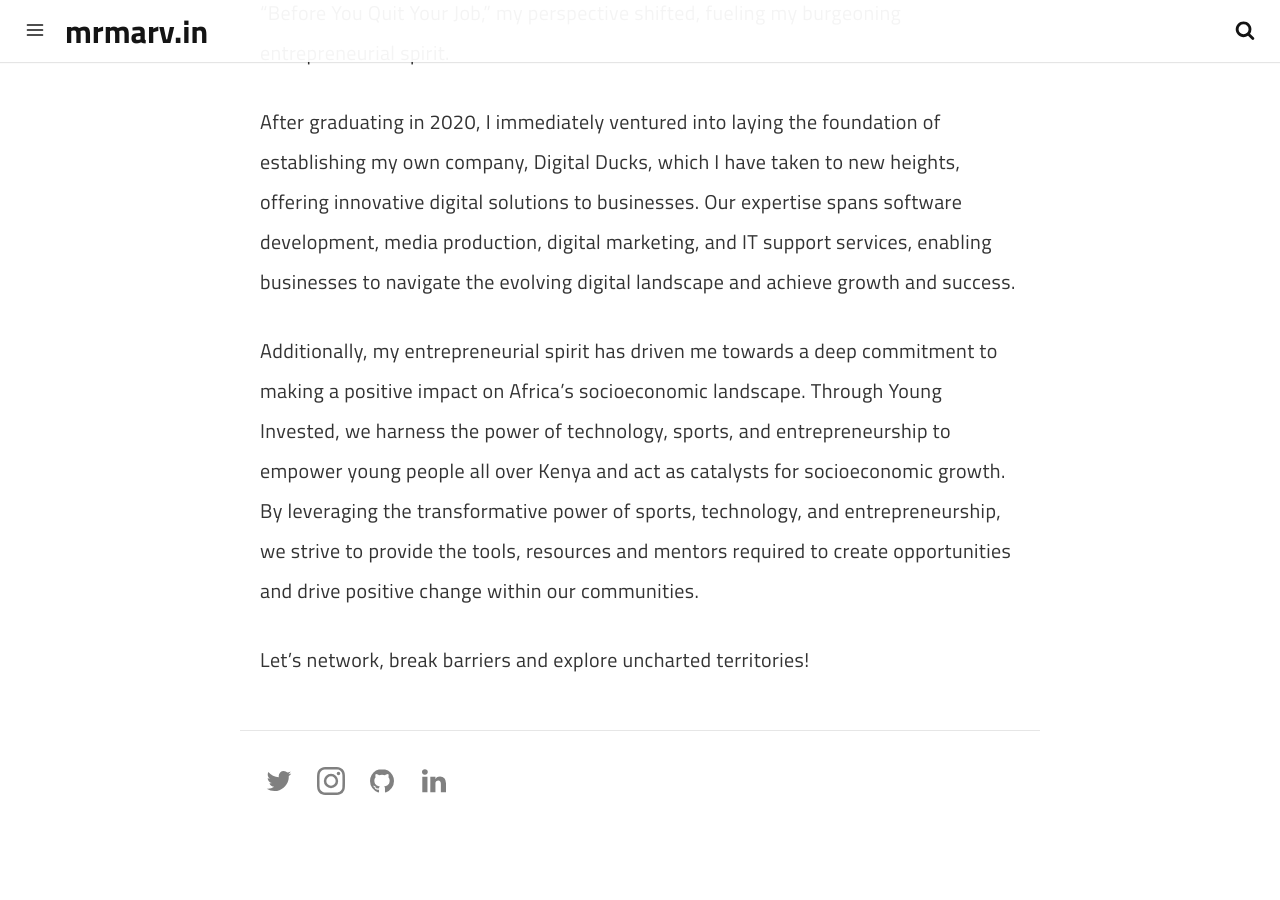
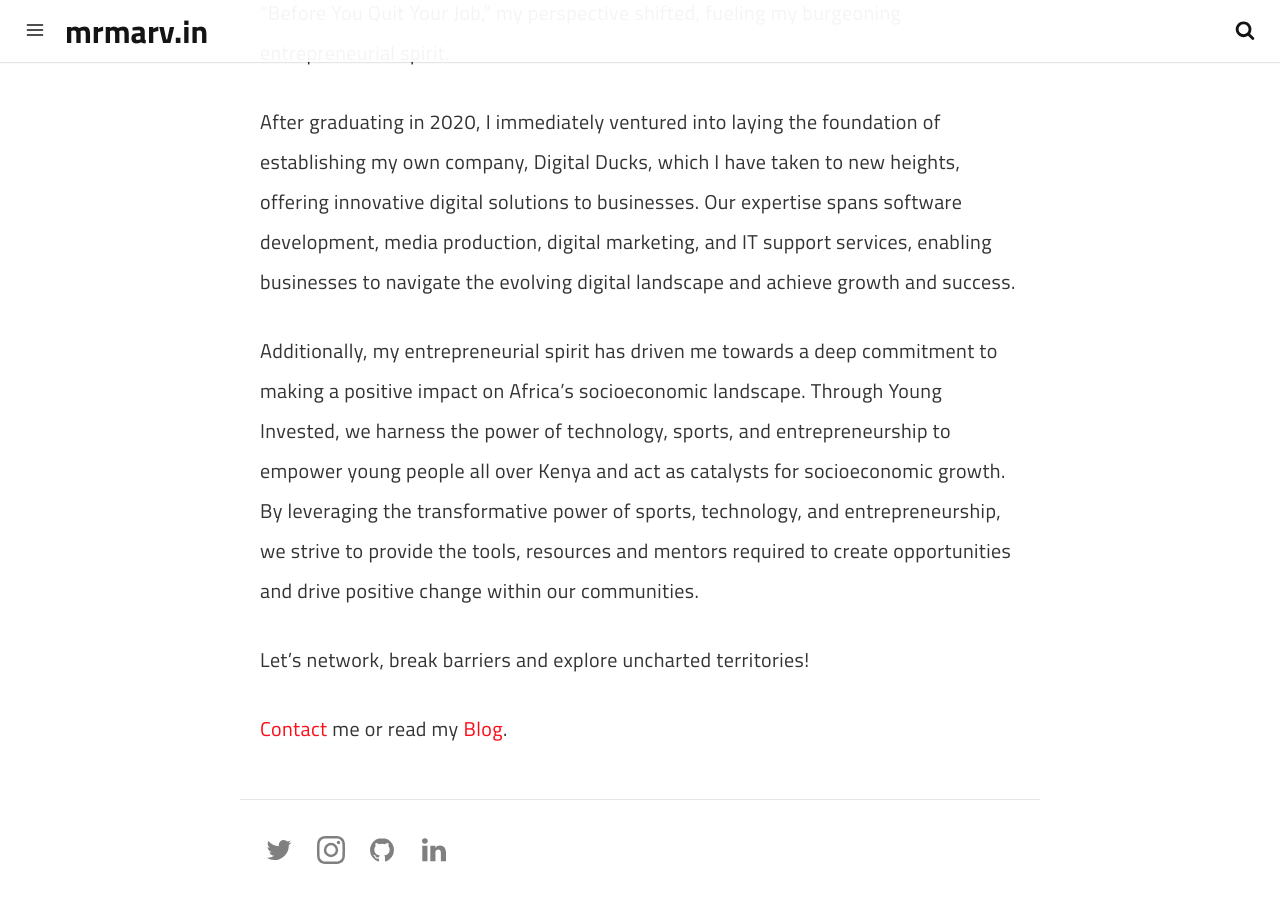
Before and after one commit to marv0/marv0.github.io, a Jekyll site: the page built from pages/about.md, in a window 1280 px wide and 900 px high, scrolled down 771 px. Built offline with Jekyll 4.4.1, drawn with Linux system fonts in a browser that asks for light colours; a script that is not in the unit is left out; before the commit the page ends 1602 px from its top, so only the background shows below that.

Commit message:
Update about.md

```diff
--- a/pages/about.md
+++ b/pages/about.md
@@ -21,3 +21,5 @@ After graduating in 2020, I immediately ventured into laying the foundation of e
 Additionally, my entrepreneurial spirit has driven me towards a deep commitment to making a positive impact on Africa's socioeconomic landscape. Through Young Invested, we harness the power of technology, sports, and entrepreneurship to empower young people all over Kenya and act as catalysts for socioeconomic growth. By leveraging the transformative power of sports, technology, and entrepreneurship, we strive to provide the tools, resources and mentors required to create opportunities and drive positive change within our communities.
 
 Let’s network, break barriers and explore uncharted territories!
+
+[Contact](/contact) me or read my [Blog](https://developer.mozilla.org/en-US/docs/Web/HTML/Element).
```
